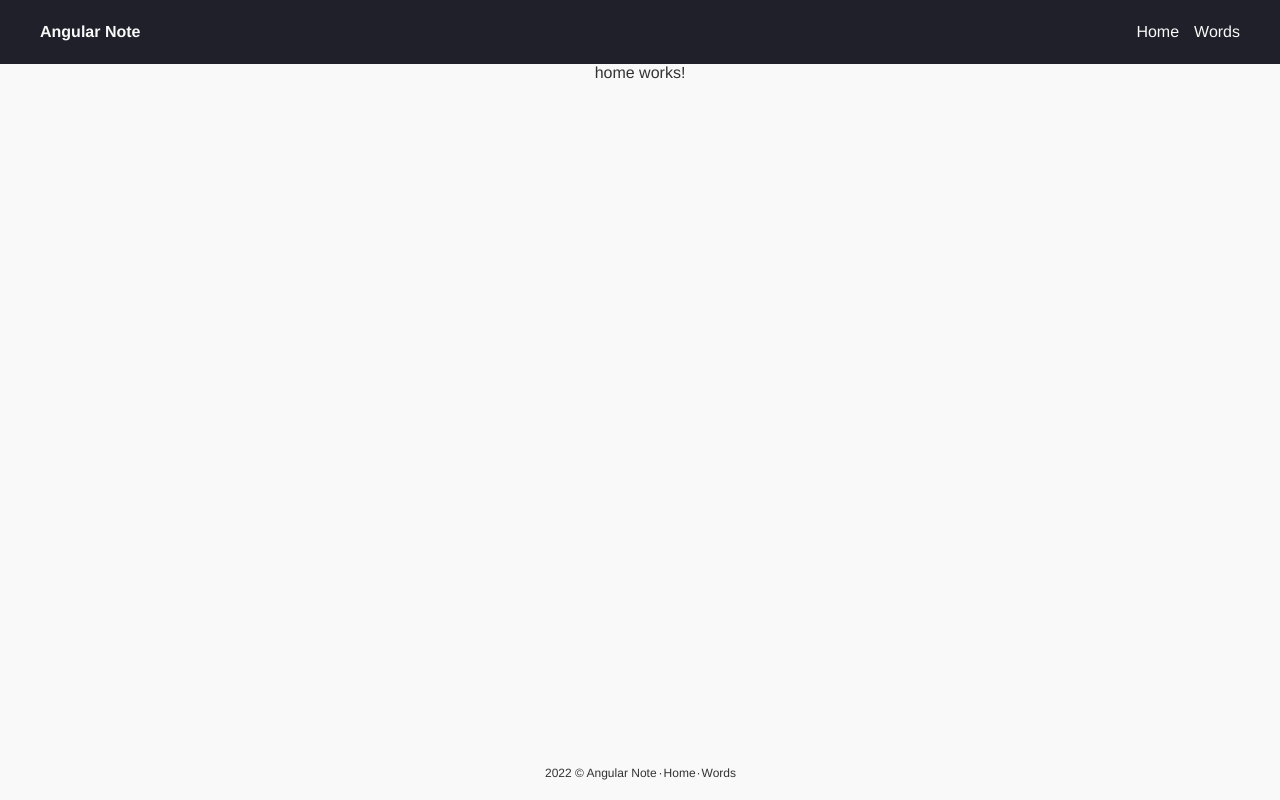
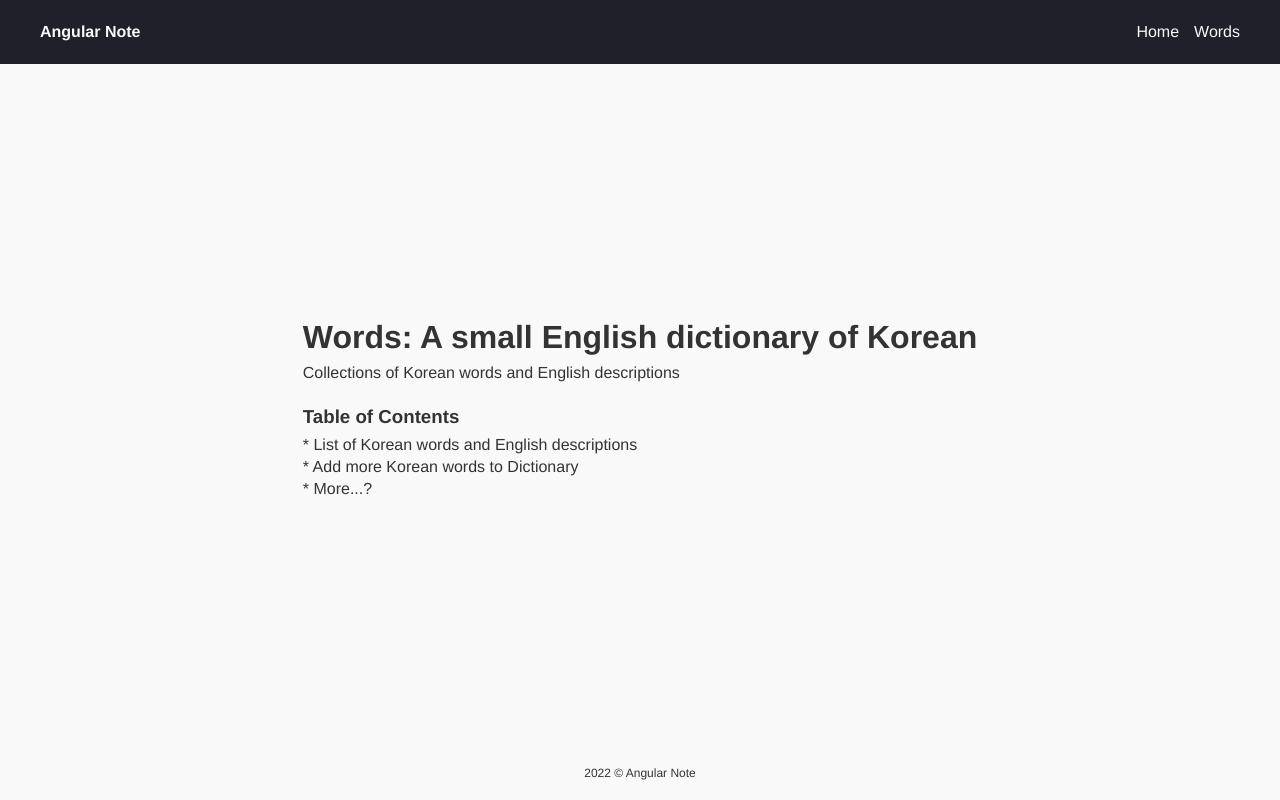
Before and after one commit to johanneslee/angular-notes, an Angular app: page / in a window 1280 px wide. Built offline with nearby package versions, Linux system fonts and the light colour scheme.

Commit message:
Edit components

```diff
--- a/angular.json
+++ b/angular.json
@@ -1,5 +1,8 @@
 {
   "$schema": "./node_modules/@angular/cli/lib/config/schema.json",
+  "cli": {
+    "analytics": "ba1bc219-6c77-42b0-be86-ba73cce877d2"
+  },
   "version": 1,
   "newProjectRoot": "projects",
   "projects": {
--- a/src/app/components/footer/footer.component.html
+++ b/src/app/components/footer/footer.component.html
@@ -1,7 +1,3 @@
 <footer class="footer">
-    <span>2022 © <a href="/">Angular Note</a></span>
-    <span>·</span>
-    <a routerLink="/">Home</a>
-    <span>·</span>
-    <a routerLink="/words">Words</a>
+  <span>2022 © <a href="/">Angular Note</a></span>
 </footer>
--- a/src/app/components/footer/footer.component.sass
+++ b/src/app/components/footer/footer.component.sass
@@ -1,12 +1,8 @@
 .footer
-    display: fixed
-    margin-left: auto
-    margin-right: auto
-    padding: calc((var(--footer-height) - var(--gap)) / 2) var(--gap)
-    font-size: 12px
-    text-align: center
-    line-height: 24px
-
-.footer span
-    margin-left: 1px
-    margin-right: 1px
+  display: fixed
+  margin-left: auto
+  margin-right: auto
+  padding: calc((var(--footer-height) - var(--gap)) / 2) var(--gap)
+  font-size: 12px
+  text-align: center
+  line-height: 24px
--- a/src/app/components/header/header.component.sass
+++ b/src/app/components/header/header.component.sass
@@ -1,33 +1,33 @@
 .header
-    display: fixed
-    background-color: var(--header-background-color)
+  display: fixed
+  background-color: #1f2029
 
 .header a
-    color: var(--header-color)
+  color: #f9f9f9
 
 .logo a
-    font-weight: bold
+  font-weight: bold
 
 .nav
-    display: flex
-    flex-wrap: wrap
-    justify-content: space-between
-    max-width: calc(var(--nav-width) + var(--gap) * 2)
-    margin-left: auto
-    margin-right: auto
+  display: flex
+  flex-wrap: wrap
+  justify-content: space-between
+  max-width: calc(var(--nav-width) + var(--gap) * 2)
+  margin-left: auto
+  margin-right: auto
 
 .nav a
-    line-height: var(--header-height)
+  line-height: var(--header-height)
 
 .logo, .menu
-    margin-left: var(--gap)
-    margin-right: var(--gap)
+  margin-left: var(--gap)
+  margin-right: var(--gap)
 
 .menu
-    display: flex
-    list-style: none
-    word-break: keep-all
-    overflow-x: auto
+  display: flex
+  list-style: none
+  word-break: keep-all
+  overflow-x: auto
 
 .menu li + li
-    margin-left: 15px
+  margin-left: 15px
--- a/src/app/components/home/home.component.html
+++ b/src/app/components/home/home.component.html
@@ -1 +1,14 @@
-<p>home works!</p>
+<div class="home">
+  <div class="article">
+    <h1>Words: A small English dictionary of Korean</h1>
+    <p>Collections of Korean words and English descriptions</p>
+  </div>
+  <div class="article">
+    <h3>Table of Contents</h3>
+    <ul>
+      <li>* List of Korean words and English descriptions</li>
+      <li>* Add more Korean words to Dictionary</li>
+      <li>* More...?</li>
+    </ul>
+  </div>
+</div>
--- a/src/app/components/home/home.component.sass
+++ b/src/app/components/home/home.component.sass
@@ -0,0 +1,19 @@
+.home
+  display: -webkit-flex
+  display: flex
+  flex-direction: column
+  justify-content: center
+  align-items: center
+  height: 100%
+
+.article
+  width: 100%
+
+.article + .article
+  margin-top: var(--gap)
+
+h1, h2, h3
+  margin-bottom: 8px
+
+li + li
+  margin-top: 4px
--- a/src/app/components/main/main.component.html
+++ b/src/app/components/main/main.component.html
@@ -1,5 +1,5 @@
 <div class="wrapper">
-    <main class="main">
-        <router-outlet></router-outlet>
-    </main>
+  <main class="main">
+    <router-outlet></router-outlet>
+  </main>
 </div>
--- a/src/styles.sass
+++ b/src/styles.sass
@@ -2,10 +2,8 @@
   --font-stack: Helvetica, sans-serif
   --font-size: 1em
   --primary-color: #333333
-  --header-color: #f9f9f9
   --gap: 1.5em
   --body-background-color: #f9f9f9
-  --header-background-color: #1f2029
   --content-background-color: #ffffff
   --main-width: 50em
   --nav-width: 75em
@@ -27,6 +25,4 @@ a
   text-decoration: none
 
 li
-  display: list-item
   list-style-type: none
-  text-align: -webkit-match-parent
```
Also changed, not shown: src/app/components/main/main.component.sass (+6 -6 lines), src/app/components/word/word.component.sass (+15 -15 lines), src/app/components/header/header.component.html (indentation only), src/app/components/word/word.component.html (indentation only), 1 other file (tests, documents, lock files or other folders).
